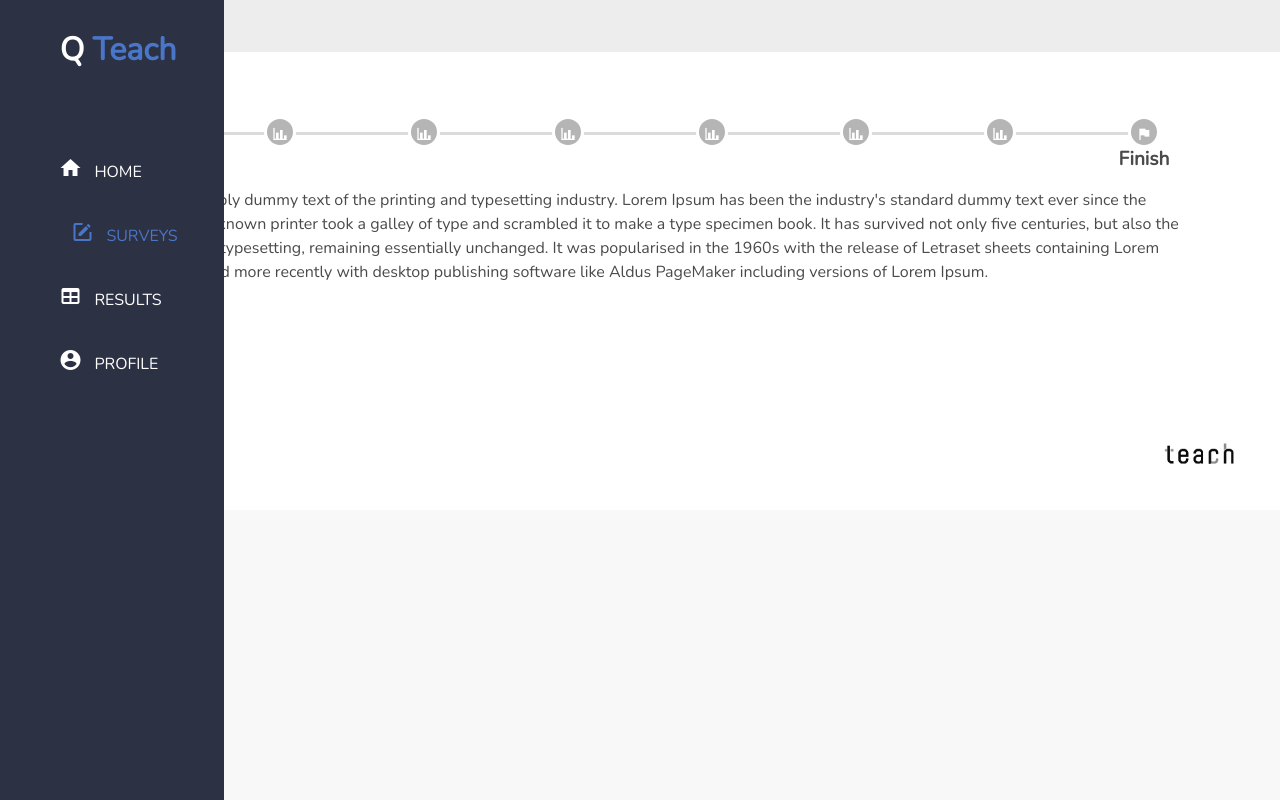
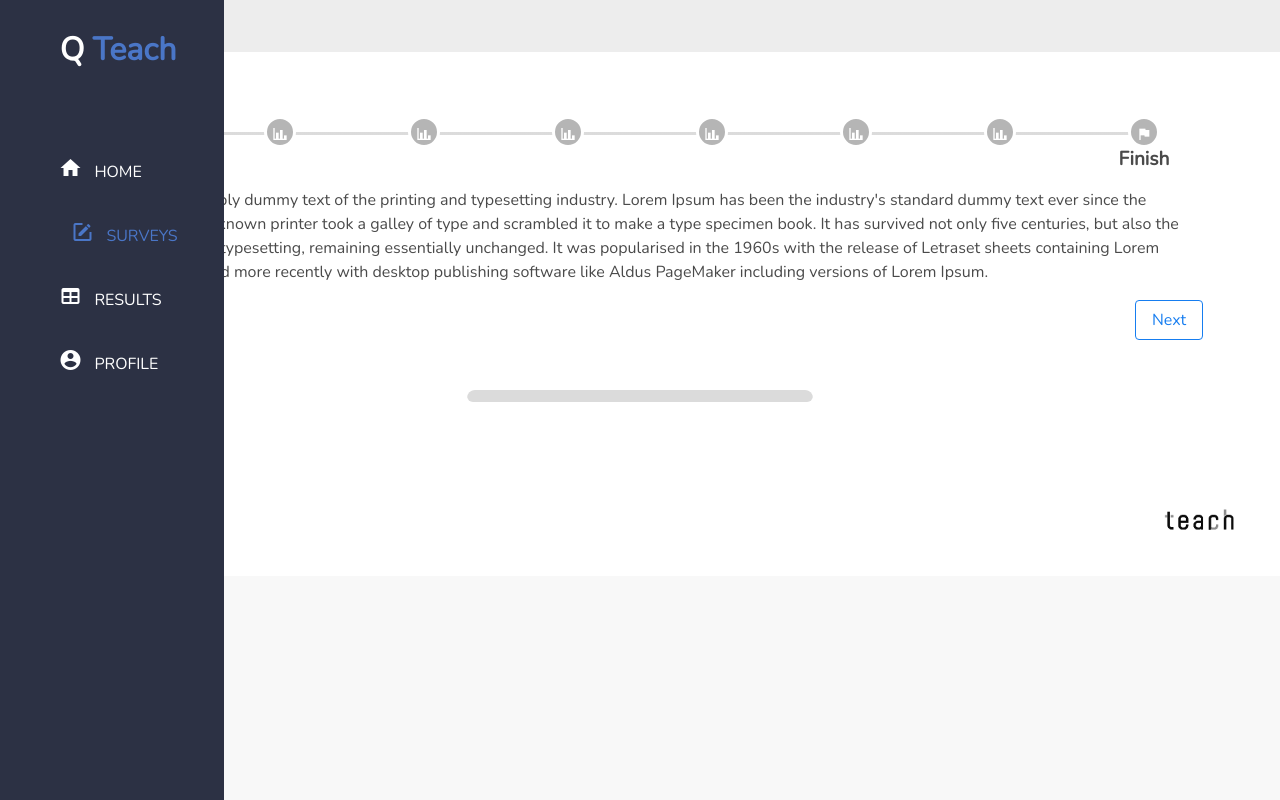
Before and after one commit to EstopaceMA/ProjectTeach, a Vue app: page /#/ in a window 1280 px wide. Both pictures are taken after a click on the link "SURVEYS". Built offline with nearby package versions, Linux system fonts and the light colour scheme.

Commit message:
WIP SURVEY PAGE CHANGE UI DESIGN

```diff
--- a/package.json
+++ b/package.json
@@ -49,9 +49,9 @@
     "vue-template-compiler": "^2.6.12"
   },
   "eslintConfig": {
-    "root": true,
+    "root": false,
     "env": {
-      "node": true
+      "node": false
     },
     "extends": [
       "plugin:vue/essential",
--- a/src/views/Survey.vue
+++ b/src/views/Survey.vue
@@ -90,21 +90,31 @@
                 <b-step-item icon="flag" label="Finish" :clickable="isStepsClickable" disabled>
                     Lorem Ipsum is simply dummy text of the printing and typesetting industry. Lorem Ipsum has been the industry's standard dummy text ever since the 1500s, when an unknown printer took a galley of type and scrambled it to make a type specimen book. It has survived not only five centuries, but also the leap into electronic typesetting, remaining essentially unchanged. It was popularised in the 1960s with the release of Letraset sheets containing Lorem Ipsum passages, and more recently with desktop publishing software like Aldus PageMaker including versions of Lorem Ipsum.
                 </b-step-item>
-
                 <template
                     v-if="customNavigation"
                     slot="navigation"
-                    slot-scope="{next}">
+                    slot-scope="{previous, next}">
+                    <div class="button-container">
                         <b-button
                             outlined
                             type="is-info"
-                        :disabled="next.disabled"
+                            @click.prevent="previous.action"
+                            @click="backBtn"
+                            style="margin-left: 1vw">
+                            Back
+                        </b-button>
+                        <b-button
+                            outlined
+                            type="is-info"
                             @click.prevent="next.action"
-                        style="margin-left: 1vw">
+                            @click="nextBtn"
+                            style="margin-right: 1vw">
                             Next
                         </b-button>
+                    </div>
                 </template>
             </b-steps>
+            <b-progress class="progress" :value="progress" size="is-small" format="percent"></b-progress>
         </section>
     </div>
 </template>
@@ -121,6 +131,21 @@
 
     section {
         background-color: #fff;
+    }
+
+    .progress {
+        width: 30%;
+        margin: auto;
+        margin-top: 50px;
+    }
+
+    .button-container {
+        display: flex;
+        justify-content: space-between;
+    }
+
+    nav {
+        display: none;
     }
 </style>
 
@@ -143,7 +168,21 @@ export default {
       prevIcon: 'chevron-left',
       nextIcon: 'chevron-right',
       labelPosition: 'bottom',
-      mobileMode: 'minimalist'
+      mobileMode: 'minimalist',
+      progress: 0
+    }
+  },
+  methods: {
+    nextBtn () {
+      if (this.progress !== 105) {
+        this.progress = this.progress + 15
+      }
+    },
+
+    backBtn () {
+      if (this.progress !== 0) {
+        this.progress = this.progress - 15
+      }
     }
   }
 }
```
Lines whose indentation alone changed are shown as unchanged.
